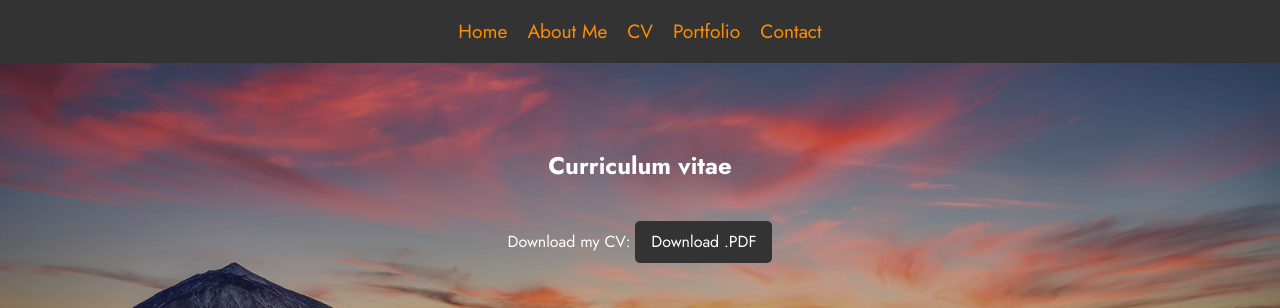
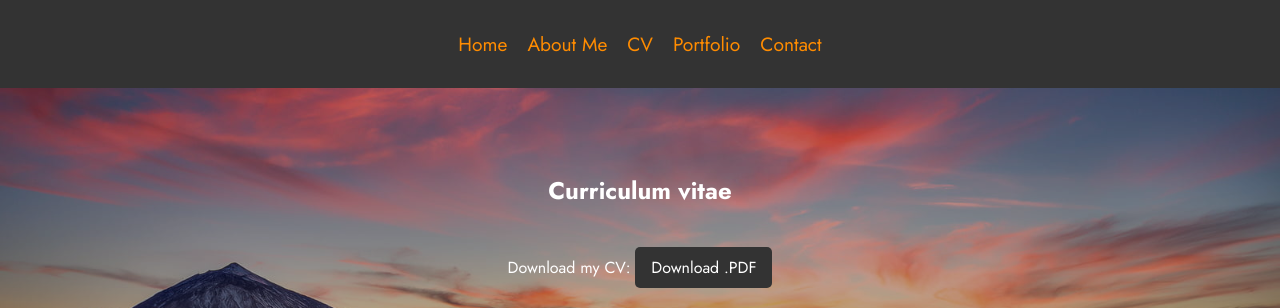
Before and after one commit to BlazaAlex/blazaalex.github.io, a PHP site: page /CV.html in a window 1280 px wide. Shown: the top 308 px of the page. Run offline with PHP 8.4, Linux system fonts and the light colour scheme.

Commit message:
header padding size adjust

```diff
--- a/style.css
+++ b/style.css
@@ -33,7 +33,7 @@ header {
 
 header nav ul {
     list-style: none;
-    padding: 0;
+    padding: 1vw;
     margin: 0;
     display: flex;
     justify-content: center;
```
